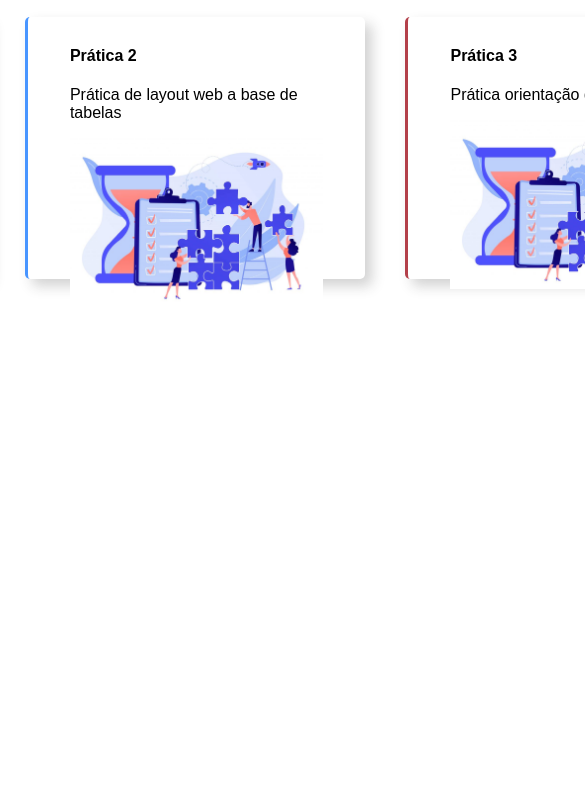
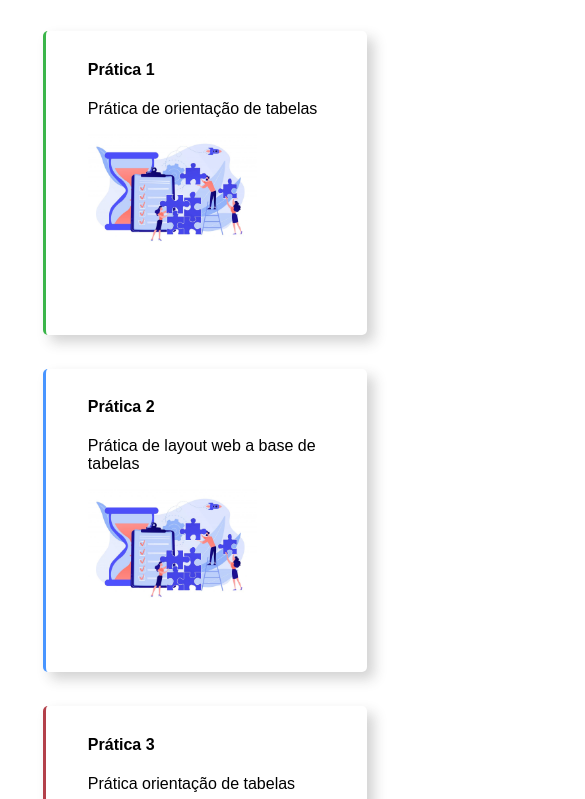
Before and after one commit to rodrigoalveselly/pratica-5, a plain HTML site: page index.html in a window 390 px wide. Shown: the part 45-844 px from the top of the page, 585 px wide, since content can reach past the window. Drawn offline with Linux system fonts and the light colour scheme.

Commit message:
Atualização mobile

```diff
--- a/style.css
+++ b/style.css
@@ -32,7 +32,7 @@
 }
 
 .nav-menu a:hover {
-    font-weight: 600;
+    font-weight: 500;
 }
 
 .dropdown {
@@ -61,7 +61,6 @@
 .dropdown:hover .dropdown-content {
     display: block;
 }
-
 
 
 .row {
@@ -189,3 +188,56 @@
 .table5 td, .table6 td, .table7 td{
     padding: 2vh;
 }
+
+
+
+@media only screen and (max-width: 600px) {
+
+    body {
+        margin: 0;
+    }
+
+    main {
+        display: flex;
+        flex-direction: column;
+        justify-content: center;
+        align-items: center;
+    }
+
+    .row {
+        flex-direction: column;
+        align-items: center;
+        justify-content: center;
+        padding: 2vh;
+    }
+
+    .card {
+        flex-direction: column;
+        align-items: center;
+        justify-content: center;
+        width: 70%;
+        margin: 2vh;
+        height: 30vh;
+    }
+
+    .card-xl {
+        flex-direction: column;
+        align-items: center;
+        justify-content: center;
+        width: 70%;
+        margin: 2vh;
+        height: 35vh;
+    }
+
+    .card img {
+        width: 20vh;
+
+    }
+
+    .row a {
+        text-decoration: none;
+        color: black;
+        width: 95%;
+        margin: 0vh;
+    }
+}
```
Also changed, not shown: index.html (+0 -1 lines), pratica-3.html (+1 -1 lines).
